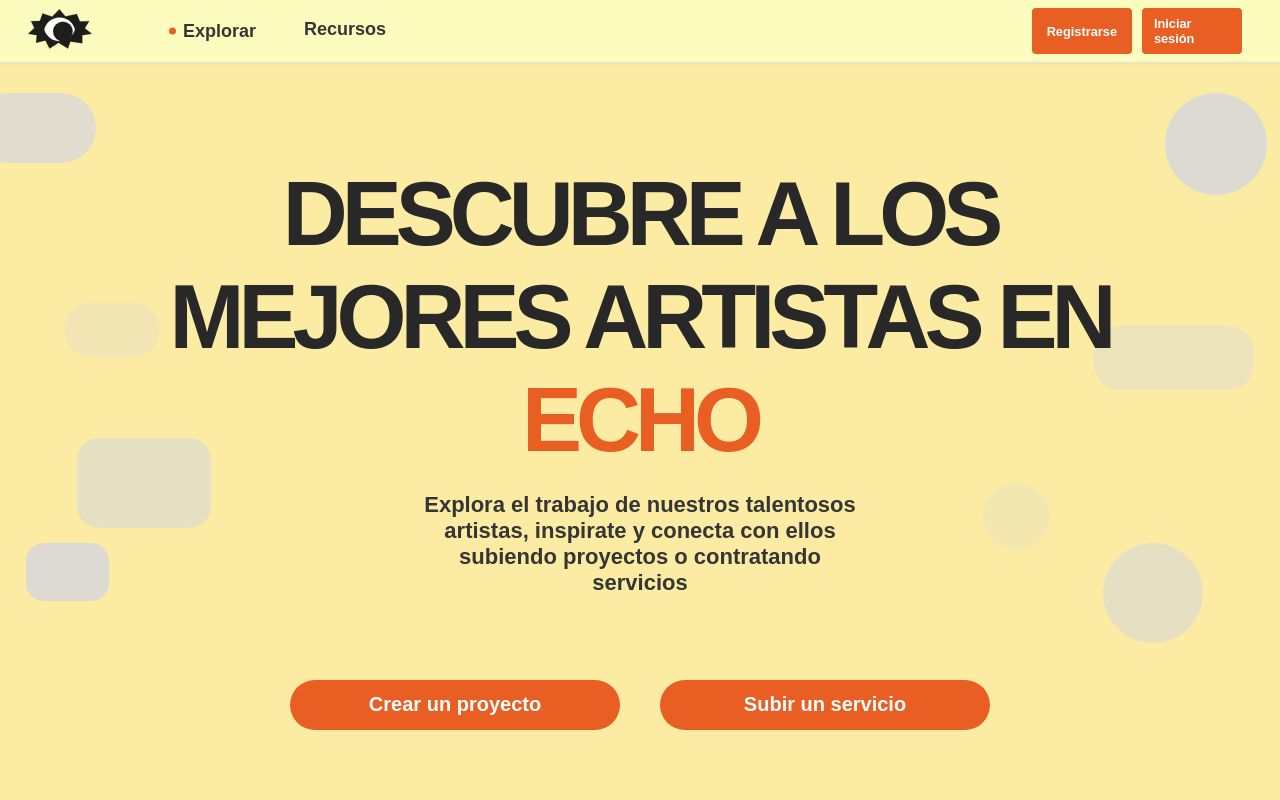
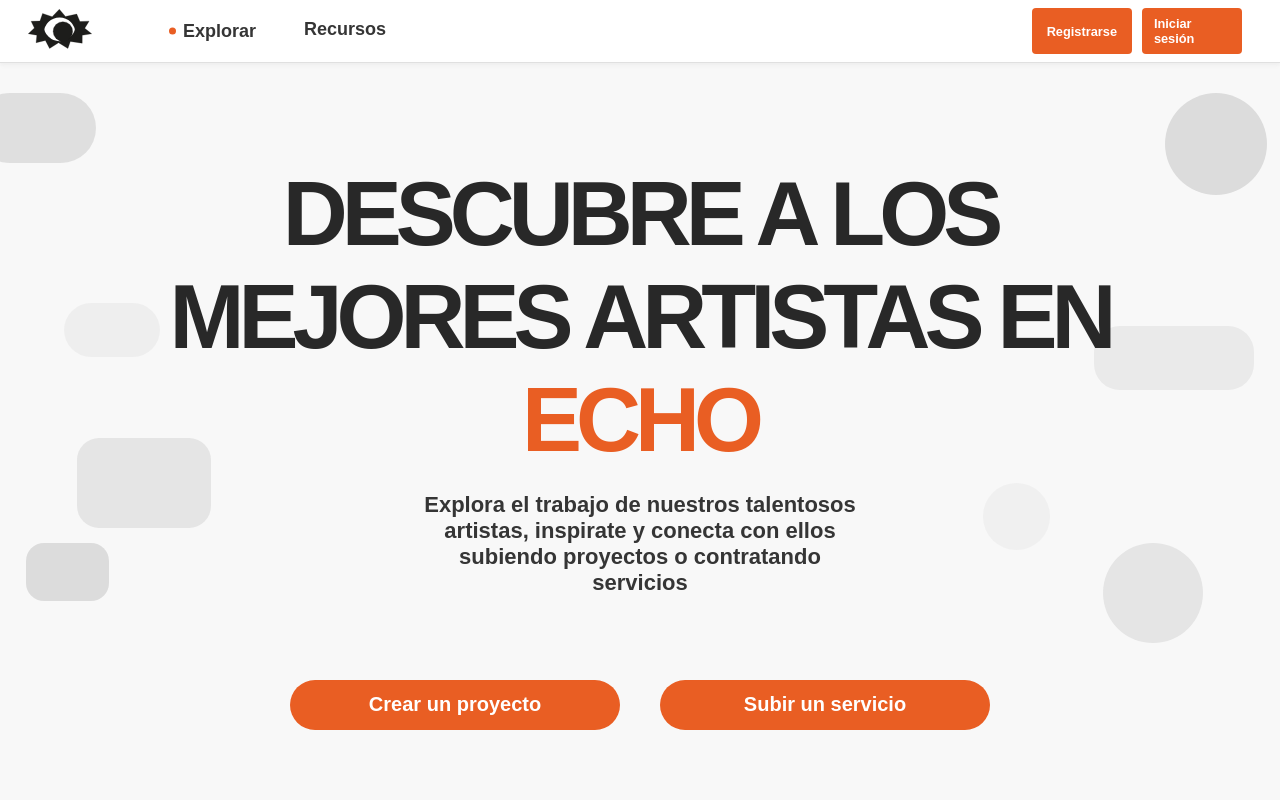
Before and after one commit to HelenaLM32/ECHO, a React (Vite) app in the folder frontend/: page / in a window 1280 px wide. Shown: the top 800 px of the page. Built offline with nearby package versions, Linux system fonts and the light colour scheme; no server answers.

Commit message:
color testing 3

```diff
--- a/frontend/src/styles/variables.css
+++ b/frontend/src/styles/variables.css
@@ -3,11 +3,8 @@
     --black-secondary: #353535;
     --black-new: #000000;
 
-    /* --true-white: #FFFFFF;
-    --white: #F8F8F8; */
-
-    --true-white: #fdfcbf;
-    --white: #fceca3;
+    --true-white: #FFFFFF;
+    --white: #F8F8F8;
 
     --orange: #E95E23;
     --orange-secondary: #EB7C4D;
```
